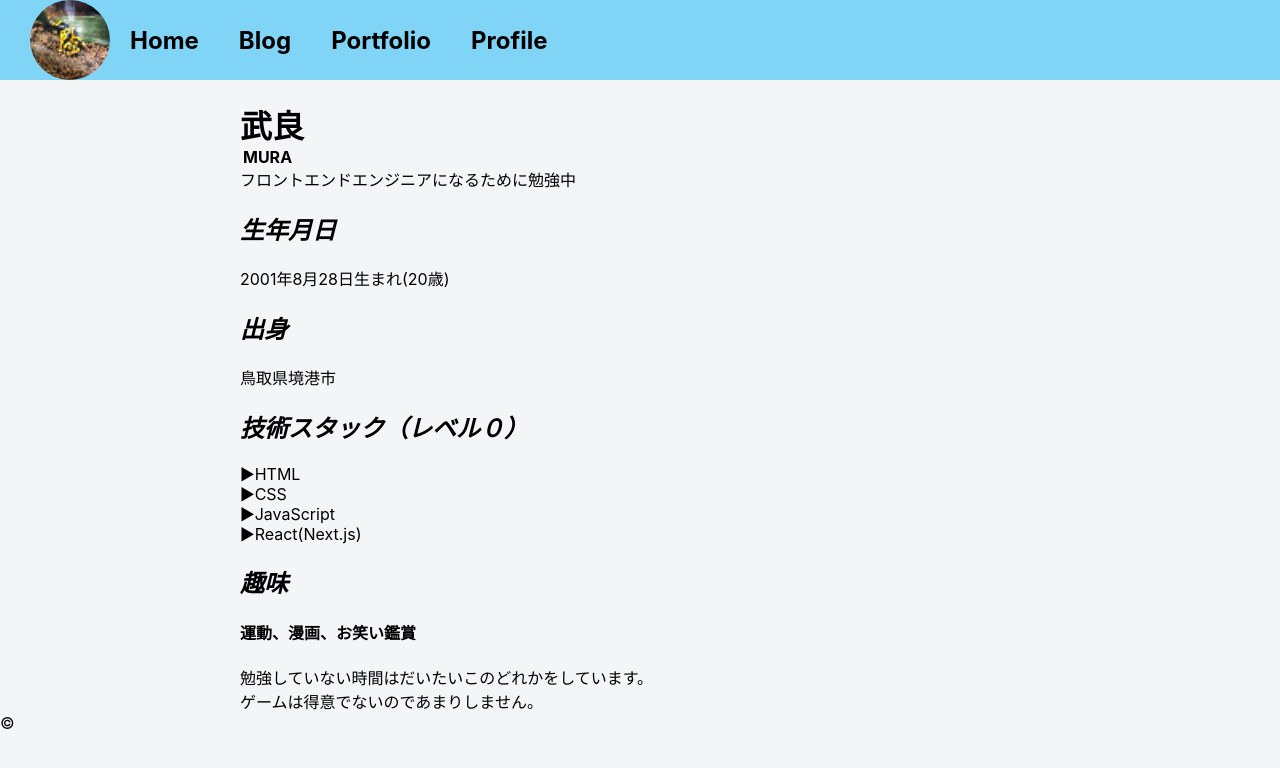
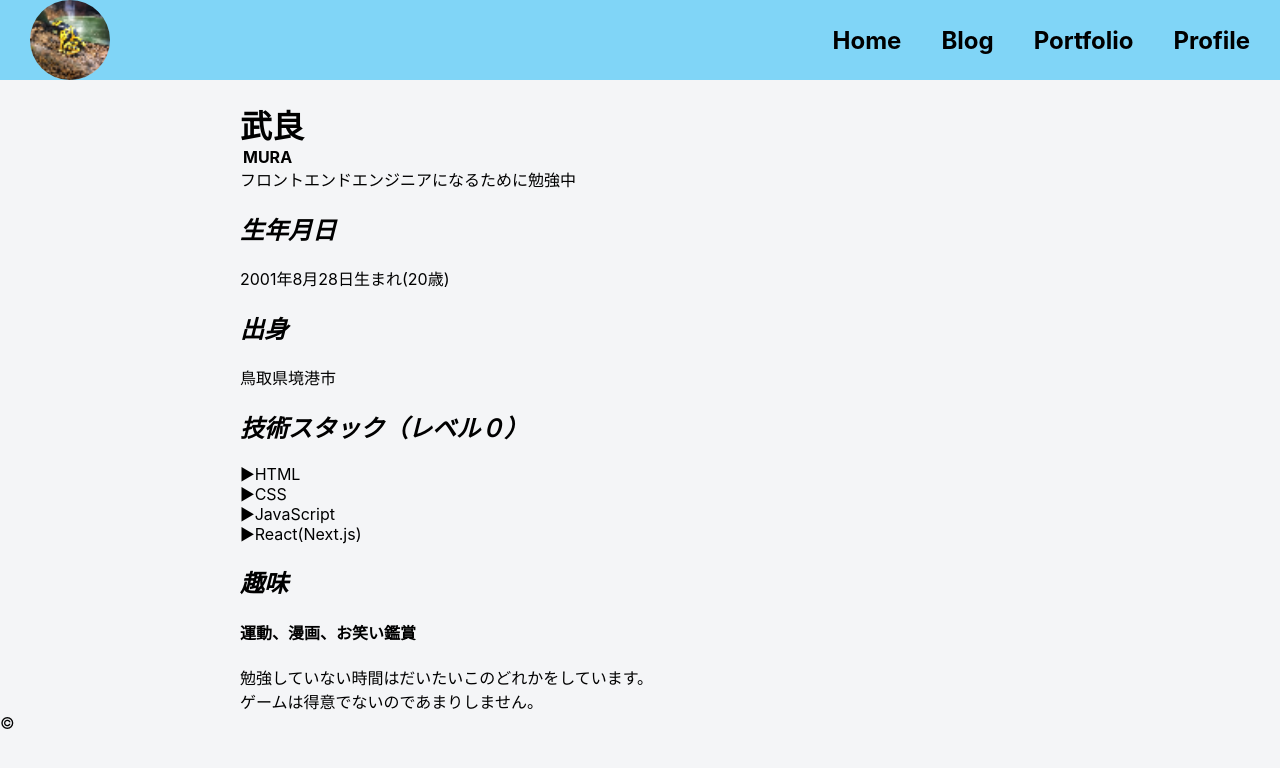
Before and after one commit to mura012/my-blog, a Next.js app: page /profile in a window 1280 px wide. Shown: the top 768 px of the page. Built offline with nearby package versions, Linux system fonts and the light colour scheme.

Commit message:
ヘッダーのレイアウトを変更

```diff
--- a/src/components/Header/Header.module.css
+++ b/src/components/Header/Header.module.css
@@ -1,21 +1,17 @@
 .header {
+  background-color: rgb(128, 213, 247);
   display: flex;
   justify-content: space-between;
-  background-color: rgb(128, 213, 247);
-}
-.imageWrapper {
-  margin-left: 30px;
-  display: flex;
   align-items: center;
-  flex-direction: row;
+  padding-left: 30px;
 }
 .image {
   border-radius: 400px;
   cursor: pointer;
 }
 .headerLink {
+  padding-right: 10px;
   display: flex;
-  padding-right: 10px;
 }
 .title {
   display: inline-block;
--- a/src/components/Header/index.jsx
+++ b/src/components/Header/index.jsx
@@ -6,7 +6,6 @@ import Icon from "/image/twittericon.png";
 export const Header = () => {
   return (
     <header className={classes.header}>
-      <div className={classes.imageWrapper}>
       <Link href="/">
         <Image
           src={Icon}
@@ -16,6 +15,7 @@ export const Header = () => {
           height={80}
         />
       </Link>
+      <div className={classes.imageWrapper}>
         <div className={classes.headerLink}>
           <Link href="/">
             <h2 className={classes.title}>Home</h2>
```
Lines whose indentation alone changed are shown as unchanged.
